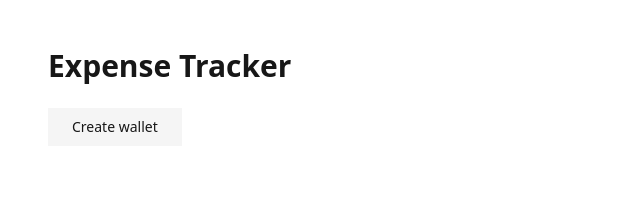
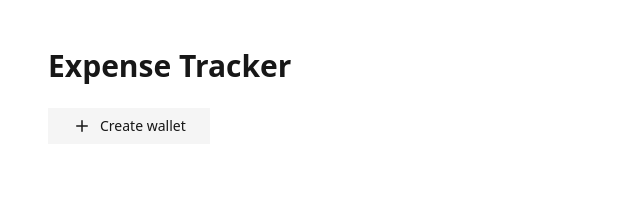
Before and after one commit to clemensheithecker/expense-tracker, a Next.js app: page / in a window 1280 px wide. Shown: the top 198 px of the page, without its empty margins (0-640 px from the left). Built offline with nearby package versions, Linux system fonts and the light colour scheme.

Commit message:
Add plus icon

```diff
--- a/src/components/Buttons.tsx
+++ b/src/components/Buttons.tsx
@@ -4,15 +4,16 @@ import { ButtonHTMLAttributes, ReactNode, forwardRef } from "react";
 type ButtonProps = ButtonHTMLAttributes<HTMLButtonElement> & {
   children: ReactNode;
   intent?: "primary" | "secondary";
+  icon?: ReactNode;
   wide?: boolean;
 };
 
 export const Button = forwardRef<HTMLButtonElement, ButtonProps>(
-  ({ children, intent = "primary", wide, ...props }, ref) => (
+  ({ children, intent = "primary", icon, wide, ...props }, ref) => (
     <button
       ref={ref}
       className={clsx(
-        "py-3 text-sm font-medium leading-none focus:outline-none focus:ring-2",
+        "flex h-9 items-center py-2 text-sm font-medium leading-none focus:outline-none focus:ring-2",
         {
           "bg-blue-600 text-white hover:bg-blue-700 focus:ring-blue-500":
             intent === "primary",
@@ -24,6 +25,7 @@ export const Button = forwardRef<HTMLButtonElement, ButtonProps>(
       )}
       {...props}
     >
+      {icon && <span className="mr-2 hidden sm:block">{icon}</span>}
       {children}
     </button>
   )
--- a/src/components/NewWalletDialog.tsx
+++ b/src/components/NewWalletDialog.tsx
@@ -3,12 +3,13 @@
 import { Dialog } from "./Dialog";
 import { Button } from "./Buttons";
 import * as RadixDialog from "@radix-ui/react-dialog";
+import { PlusIcon } from "@heroicons/react/20/solid";
 
 export const NewWalletDialog = () => (
   <>
     <Dialog>
       <RadixDialog.Trigger asChild>
-        <Button intent="secondary" wide>
+        <Button intent="secondary" icon={<PlusIcon className="h-5 w-5" />} wide>
           Create wallet
         </Button>
       </RadixDialog.Trigger>
```
